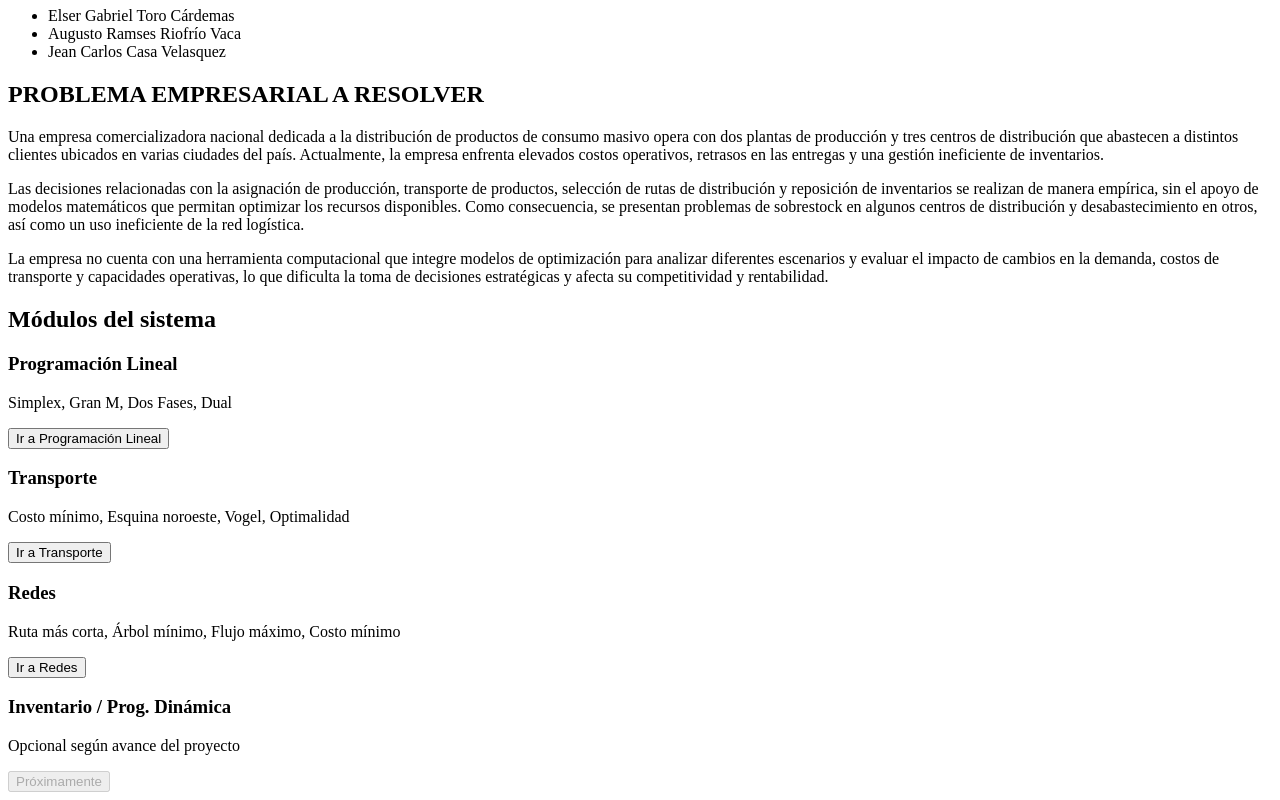
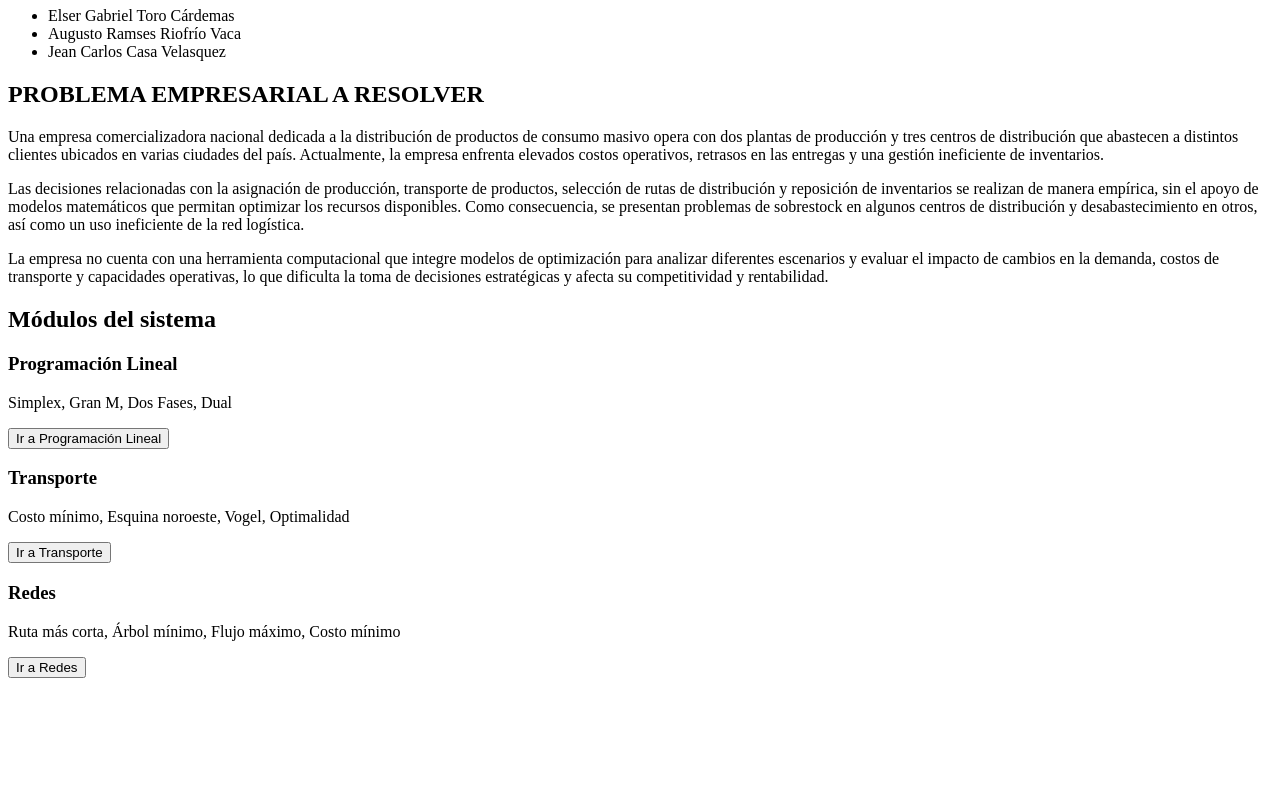
Before and after one commit to Jccasav14/IO_Project, a React (Vite) app in the folder frontend/: page / in a window 1280 px wide. Shown: the part 176-976 px from the top of the page. After the commit the page ends 862 px from the top, so only its background shows below. Built offline with nearby package versions, Linux system fonts and the light colour scheme; the HTML template or start-up script is replaced by a standard one.

Commit message:
Set new front

```diff
--- a/frontend/src/App.jsx
+++ b/frontend/src/App.jsx
@@ -868,11 +868,7 @@ function App() {
                   Ir a Redes
                 </button>
               </div>
-              <div className="module-card disabled">
-                <h3>Inventario / Prog. Dinámica</h3>
-                <p>Opcional según avance del proyecto</p>
-                <button disabled>Próximamente</button>
-              </div>
+
             </div>
           </section>
         </div>
```
